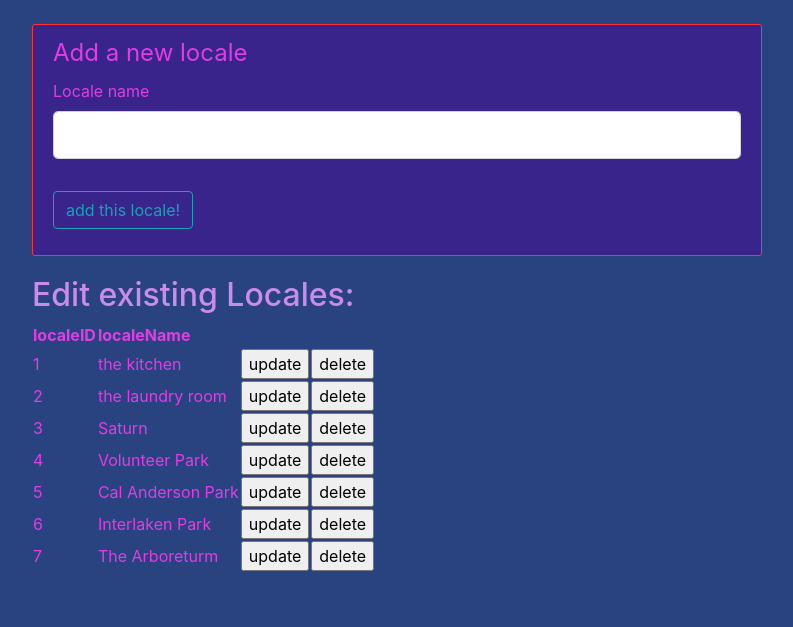
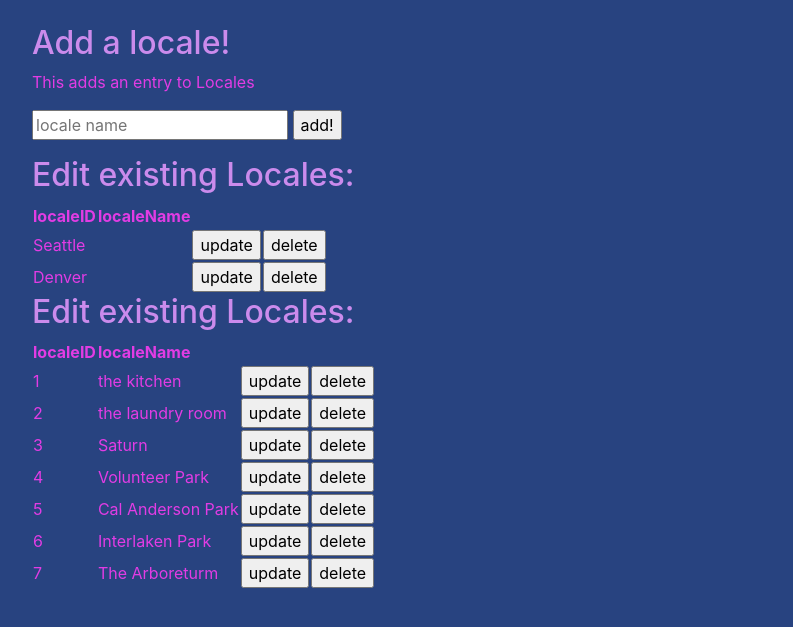
Before and after one commit to hjryan/ryanryan, a Flask app: page /locales in a window 1280 px wide. Shown: the part 56-683 px from the top of the page, without its empty margins (53-846 px from the left). Run offline with Flask 2, Linux system fonts and the light colour scheme; data comes from the database, SQL or seed files in the repository.

Commit message:
locales??

```diff
--- a/app.py
+++ b/app.py
@@ -1,5 +1,5 @@
 from flask import Flask, render_template, url_for, flash, redirect, request
-from forms import RegistrationForm, LoginForm, LocalesForm
+from forms import RegistrationForm, LoginForm
 from db_con import get_db
 import sqlite3
 
@@ -71,15 +71,26 @@ def activities():
 def walks():
     return render_template('walks.html', title='Walks')
 
+@app.route('/add-locale', methods=['GET'])
+def addLocale(localeName=None):
+    db = get_db()
+    cur = db.cursor()
+    localeName = request.args.get('localeName')
+    if localeName:
+        added = cur.execute("INSERT INTO Locales (localeName) VALUES (?)", (localeName,))
+    db.commit()
+    db.close()
+    return redirect('/locales')
+
 @app.route('/locales')
 def locales():
-    form = LocalesForm()
-    with app.app_context():
-        db = get_db()
-        with app.open_resource('select-locales.sql', mode='r') as file:
-            db.cursor().executescript(file.read())
-        db.commit()
-    return render_template('locales.html', title='Locales', form=form)
+    db = get_db()
+    db.row_factory = sqlite3.Row
+    cur = db.cursor()
+    data = cur.execute("""SELECT * FROM Locales""").fetchall()
+    db.commit()
+    db.close()
+    return render_template('locales.html', title='Locales', data=data)
 
 @app.route('/register', methods=['GET', 'POST'])
 def register():
--- a/templates/locales.html
+++ b/templates/locales.html
@@ -1,29 +1,27 @@
 {% extends 'layout.html' %}
 {% block content %}
-<div class="content-section">
-    <form method="POST" action="">
-        {{ form.hidden_tag() }}
-        <fieldset class="form-group">
-            <legend>Add a new locale</legend>
-            <div class="form-group">
-                {{ form.localeName.label(class="form-control-label") }}
-                {% if form.localeName.errors %}
-                {{ form.localeName(class="form-control form-control-lg is-invalid") }}
-                <div class="invalid-feedback">
-                    {% for error in form.localeName.errors %}
-                    <span>{{ error }}</span>
-                    {% endfor %}
-                </div>
-                {% else %}
-                {{ form.localeName(class="form-control form-control-lg") }}
-                {% endif %}
-            </div>
-        </fieldset>
-        <div class="form-group">
-            {{ form.submit(class="btn btn-outline-info") }}
-        </div>
+   <h2>Add a locale!</h2>
+    <p>This adds an entry to Locales</p>
+    <form id="addNew" action="/add-locale">
+        <input type="text" name="localeName" placeholder="locale name" required>
+        <input type="submit" value="add!" id="addNewButton" required>
     </form>
-</div>
+    <p></p>
+    <h2>Edit existing Locales:</h2>
+    <table>
+    <tr>
+        <th>localeID</th>
+        <th>localeName</th>
+    </tr>
+    {% for locale in data %}
+        <tr>
+            <td>{{locale['localeName']}}</td>
+            <td></td>
+            <td><input type="submit" value="update" id="updateButton" required></td>
+            <td><input type="submit" value="delete" id="deleteButton" required></td>
+        </tr>
+    {% endfor %}
+    </table>
 <h2>Edit existing Locales:</h2>
 <table>
   <tr>
```
